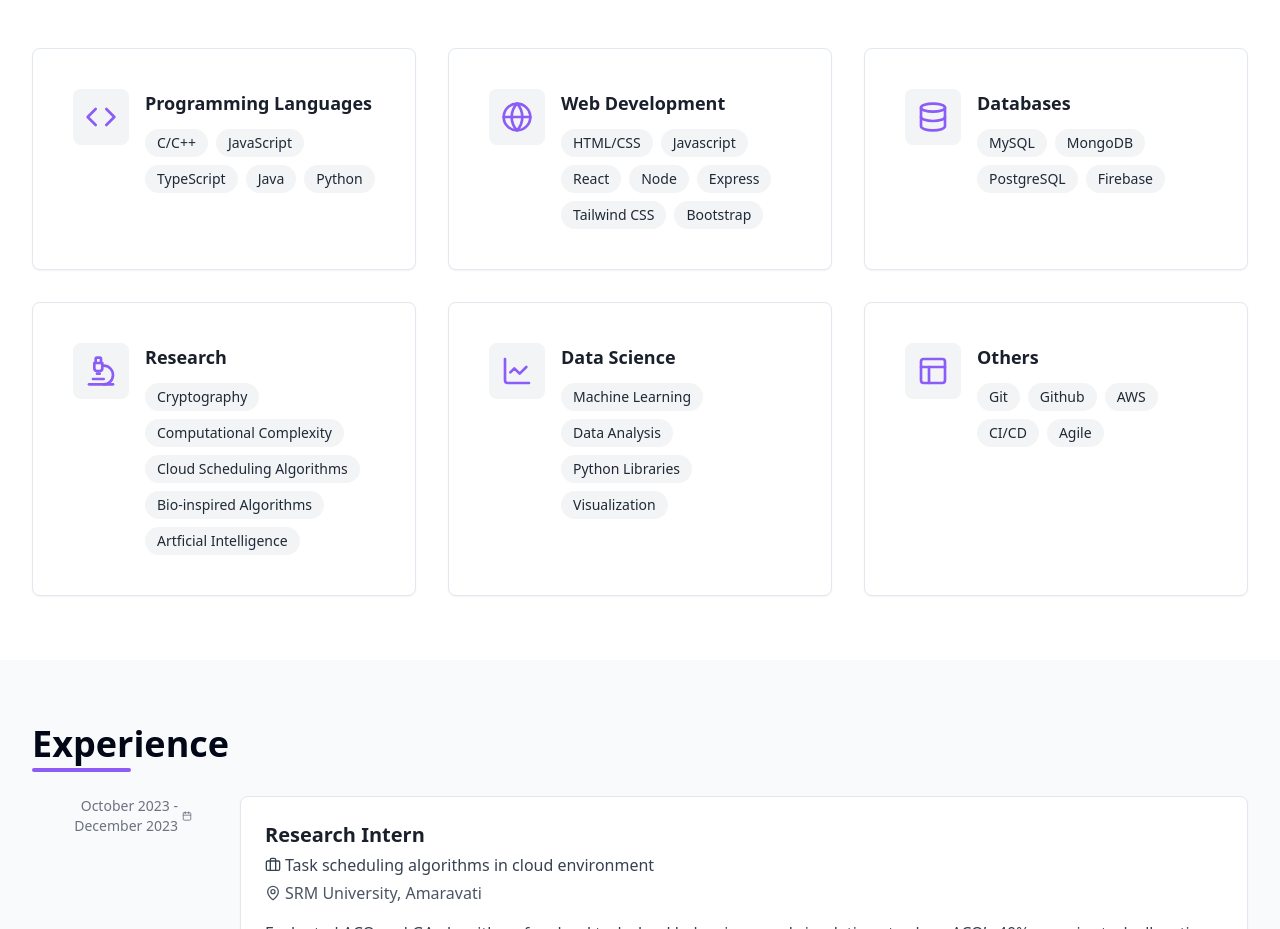
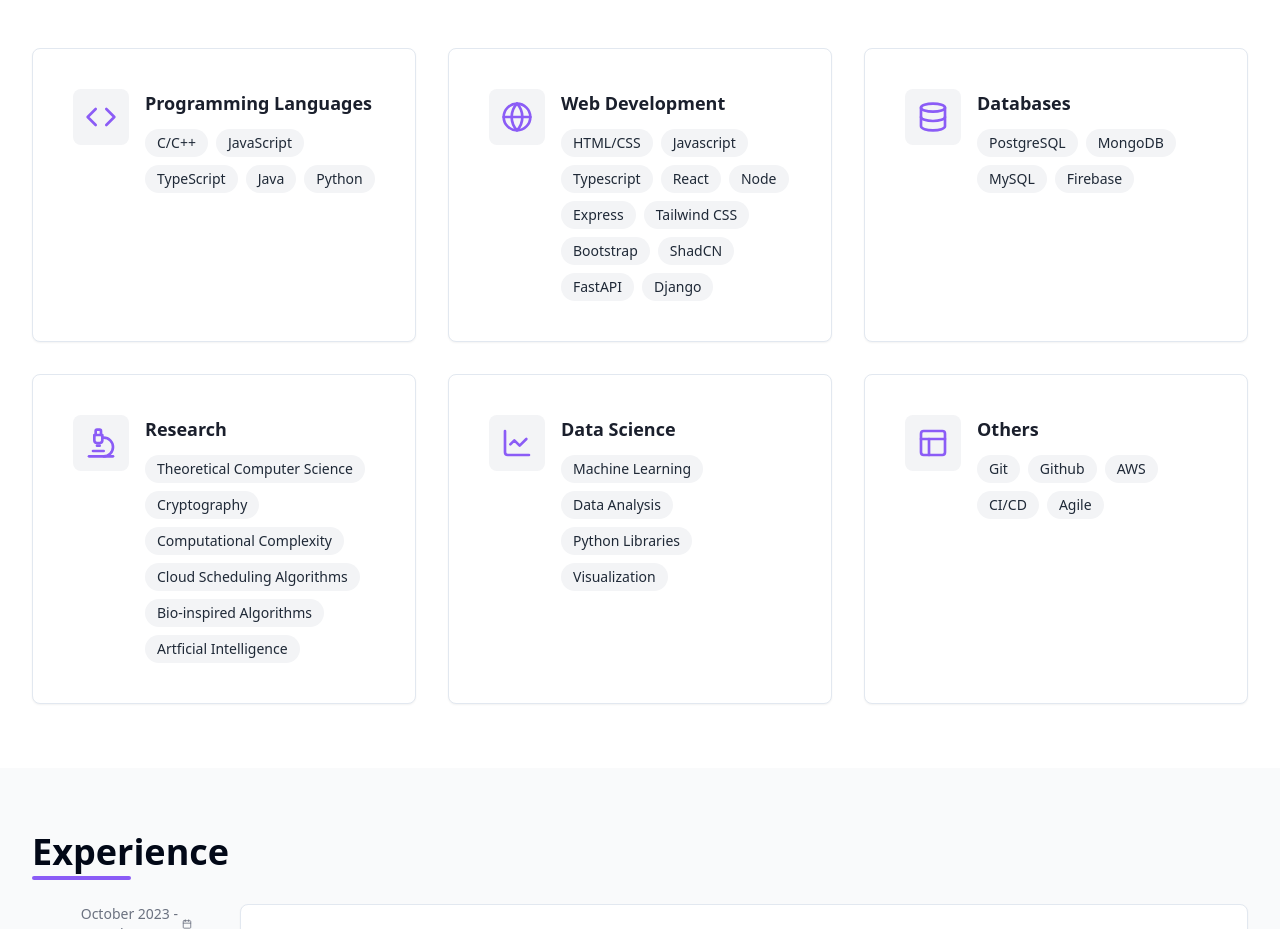
Before and after one commit to Sikindhar/My-Portfolio, a React (Vite) app: page / in a window 1280 px wide. Shown: the part 1786-2715 px from the top of the page. Built offline with nearby package versions, Linux system fonts and the light colour scheme.

Commit message:
Update Skills Section

```diff
--- a/src/components/SkillsSection.tsx
+++ b/src/components/SkillsSection.tsx
@@ -12,17 +12,17 @@
     {
       title: "Web Development",
       icon: <Globe size={32} className="text-highlight" />,
-      skills: ["HTML/CSS", "Javascript", "React", "Node", "Express", "Tailwind CSS", "Bootstrap",]
+      skills: ["HTML/CSS", "Javascript", "Typescript", "React", "Node", "Express", "Tailwind CSS", "Bootstrap","ShadCN","FastAPI","Django"]
     },
     {
       title: "Databases",
       icon: <Database size={32} className="text-highlight" />,
-      skills: ["MySQL", "MongoDB", "PostgreSQL", "Firebase"]
+      skills: ["PostgreSQL", "MongoDB", "MySQL", "Firebase"]
     },
     {
       title: "Research",
       icon: <Microscope size={32} className="text-highlight" />,
-      skills: ["Cryptography", "Computational Complexity" , "Cloud Scheduling Algorithms", "Bio-inspired Algorithms", "Artficial Intelligence"]
+      skills: ["Theoretical Computer Science","Cryptography", "Computational Complexity" , "Cloud Scheduling Algorithms", "Bio-inspired Algorithms", "Artficial Intelligence"]
     },
     {
       title: "Data Science",
```
